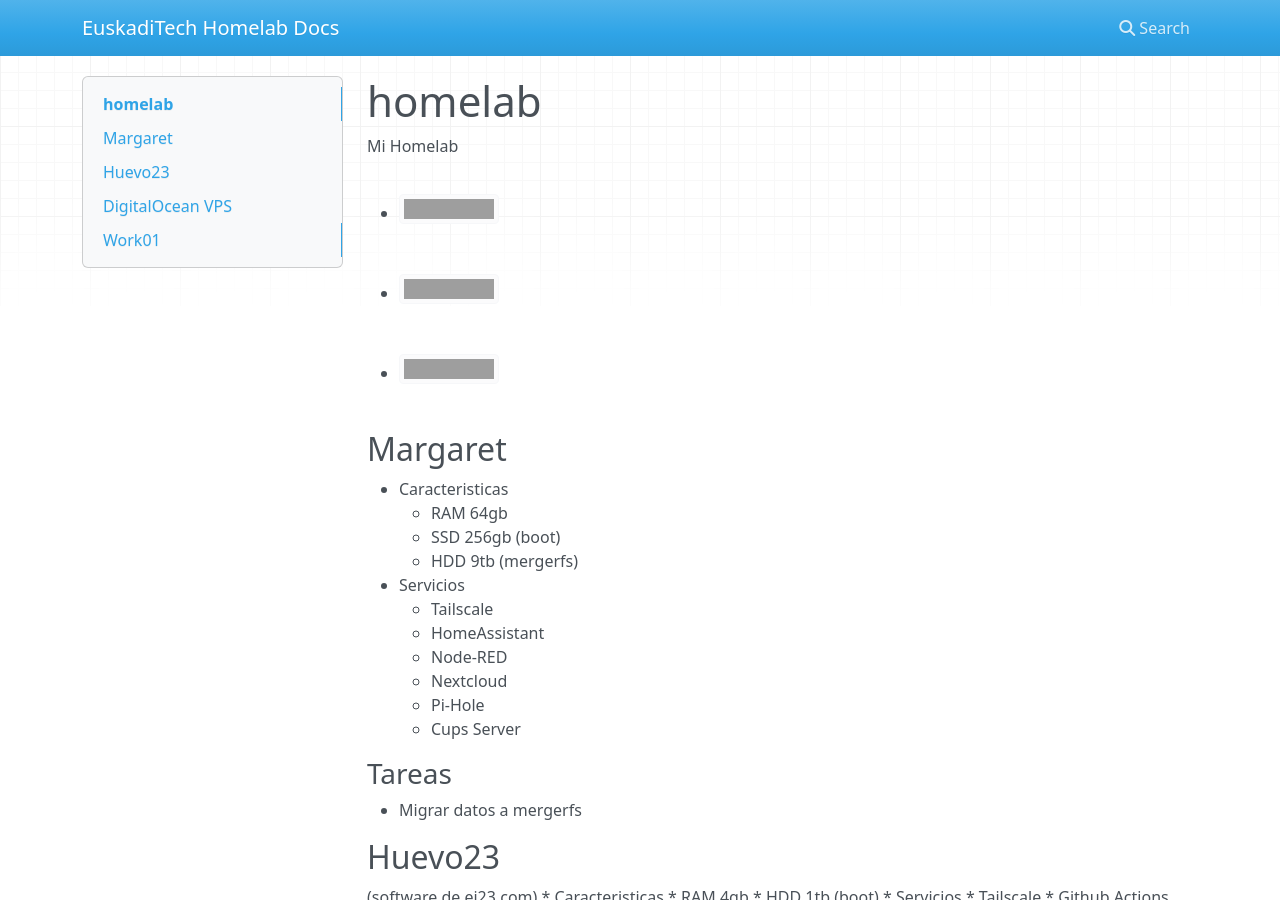
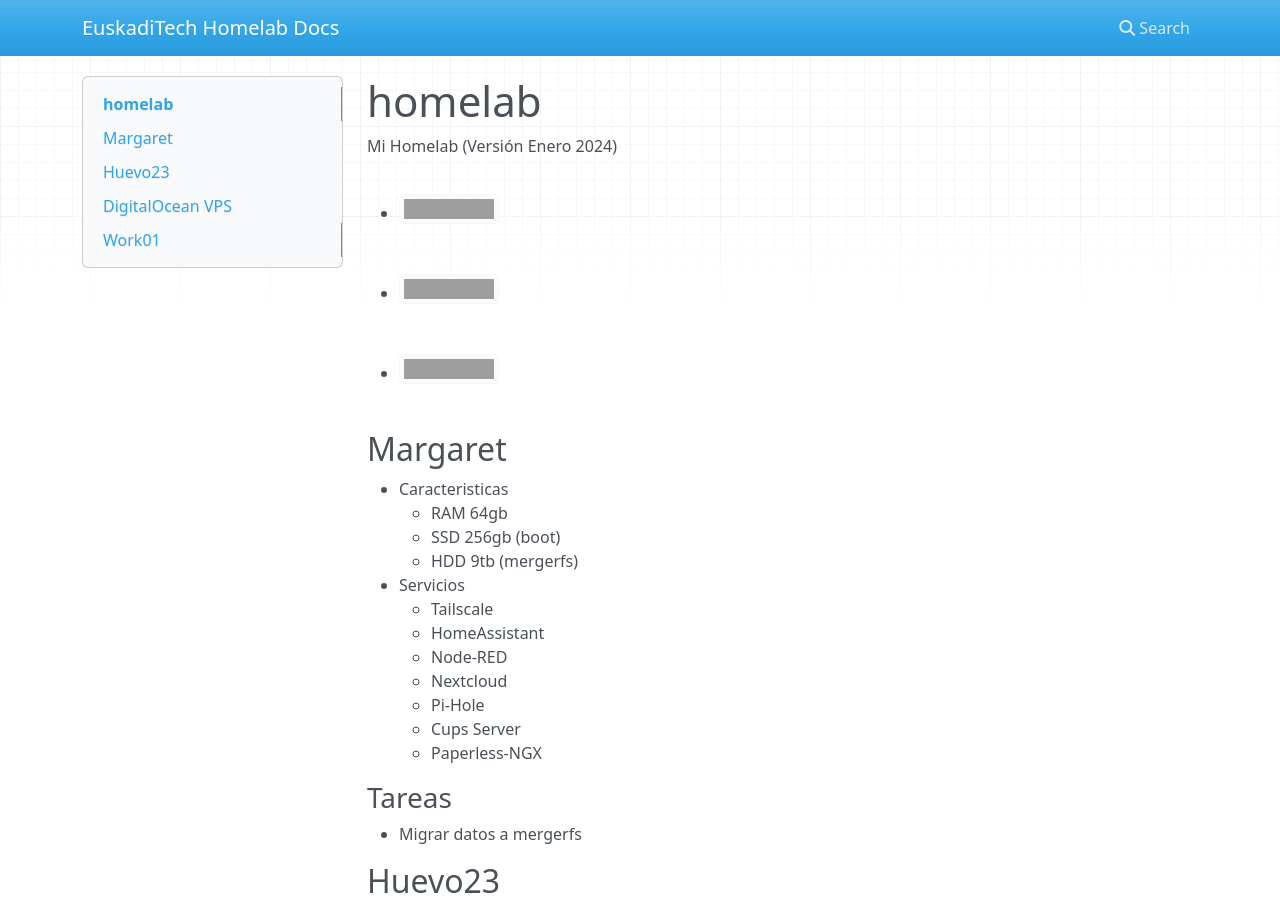
Before and after one commit to naielv/homelab, an MkDocs documentation site: the page built from docs/docs/index.md, in a window 1280 px wide and 900 px high. Built offline with MkDocs 1.6.1, drawn with Linux system fonts in a browser that asks for light colours; nearby versions of some CDN libraries; grey boxes are pictures that could not be loaded.

Commit message:
Update 2

```diff
--- a/docs/docs/index.md
+++ b/docs/docs/index.md
@@ -1,5 +1,5 @@
 # homelab
-Mi Homelab
+Mi Homelab (Versión Enero 2024)
 
 - [![Timed Restart](https://github.com/naielv/homelab/actions/workflows/timed_restart.yml/badge.svg)](https://github.com/naielv/homelab/actions/workflows/timed_restart.yml)
 - [![Update Docker Config](https://github.com/naielv/homelab/actions/workflows/docker_update.yml/badge.svg)](https://github.com/naielv/homelab/actions/workflows/docker_update.yml)
@@ -18,6 +18,7 @@ Mi Homelab
     * Nextcloud
     * Pi-Hole
     * Cups Server
+    * Paperless-NGX
 ### Tareas
 - Migrar datos a mergerfs
 
```
Also changed, not shown: README.md, 2 other files.
